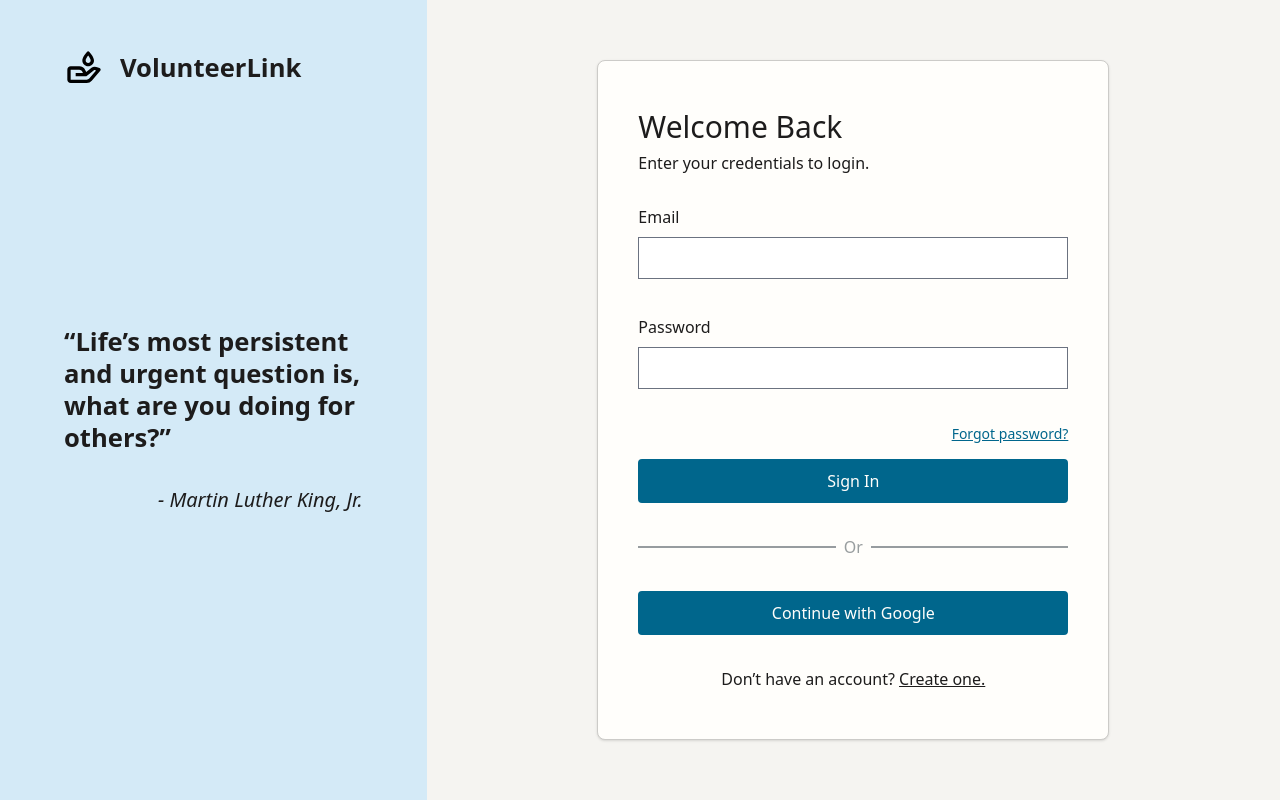
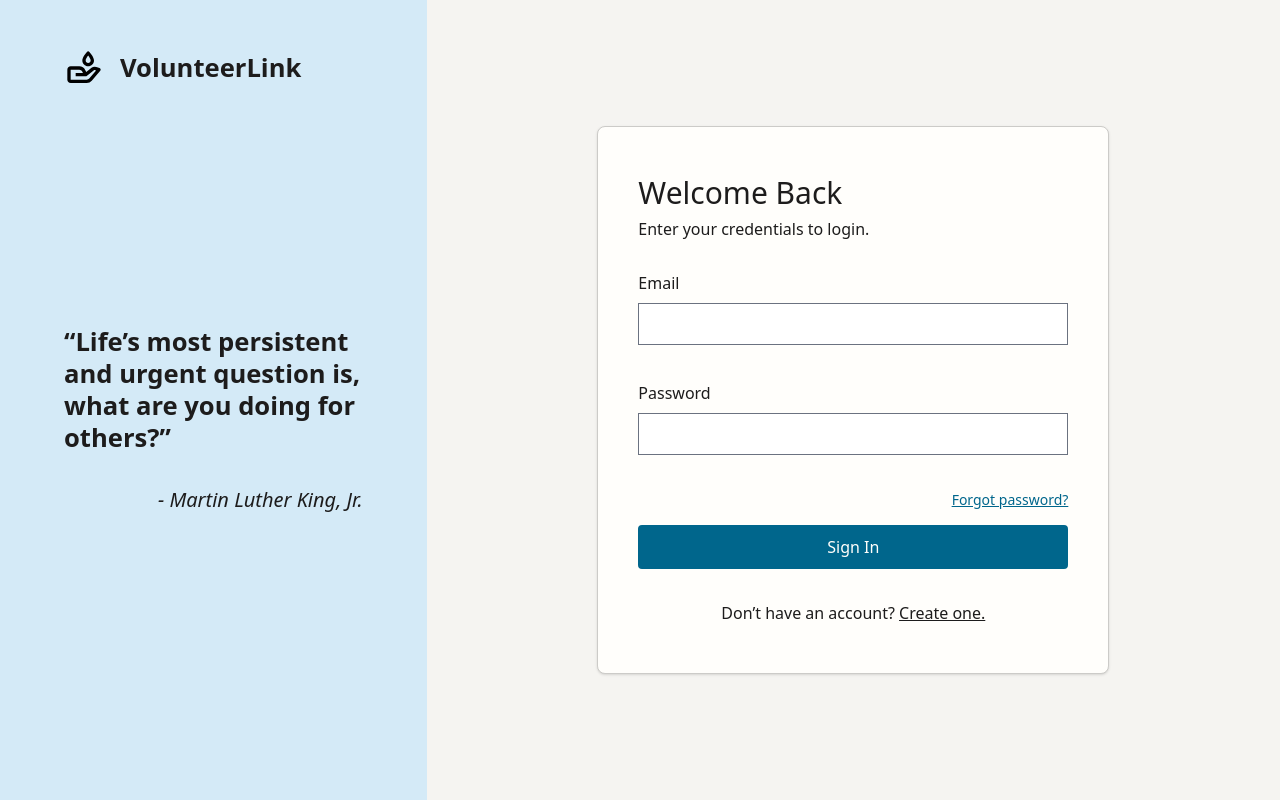
Before and after one commit to danielkeb/volunteer-link, a Next.js app in the folder client/: page /sign-in in a window 1280 px wide. Built offline with nearby package versions, Linux system fonts and the light colour scheme.

Commit message:
Drop social login support

```diff
--- a/client/app/(auth)/sign-in/page.tsx
+++ b/client/app/(auth)/sign-in/page.tsx
@@ -56,14 +56,6 @@ export default function SignIn() {
         </Form>
       </Formik>
 
-      <div className="flex items-center justify-center gap-2 self-stretch text-text-200/50">
-        <div className="flex-grow border-y-[.5px] border-text-200/50"></div>
-        <span>Or</span>
-        <div className="flex-grow border-y-[.5px] border-text-200/50"></div>
-      </div>
-
-      <Button variant={"filled"} size={"base"} text={"Continue with Google"} />
-
       <Link className="self-center" href="/sign-up">
         <span>Don’t have an account? </span>
         <span className="underline">Create one.</span>
--- a/client/app/(auth)/sign-up/page.tsx
+++ b/client/app/(auth)/sign-up/page.tsx
@@ -25,14 +25,6 @@ export default async function SignUp() {
 
       <SignUpForm locations={locations} />
 
-      <div className="flex items-center justify-center gap-2 self-stretch text-text-200/50">
-        <div className="flex-grow border-y-[.5px] border-text-200/50"></div>
-        <span>Or</span>
-        <div className="flex-grow border-y-[.5px] border-text-200/50"></div>
-      </div>
-
-      <Button variant="filled" size="base" text="Sign up with Google" />
-
       <Link className="self-center" href="/sign-in">
         <span>Already have an account? </span>
         <span className="underline">Sign in.</span>
```
